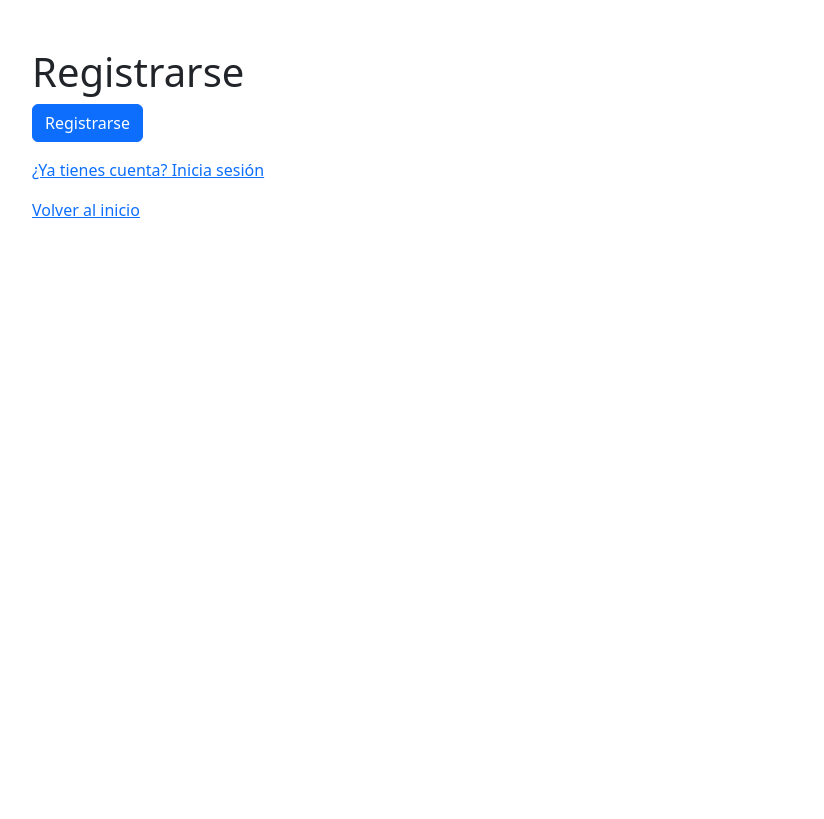
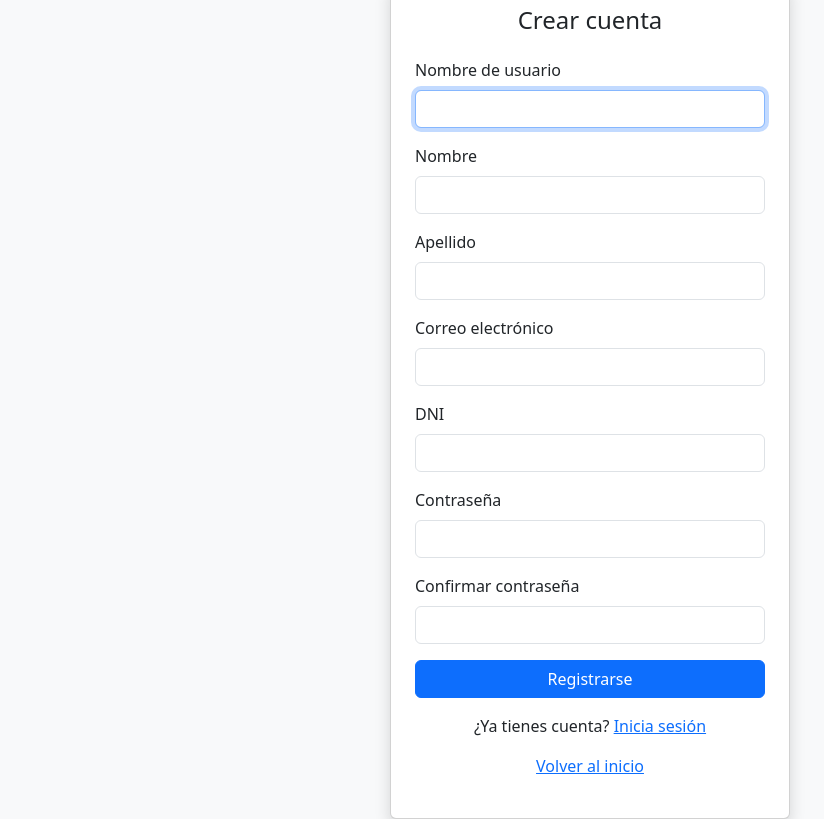
Before and after one commit to Enki7504/alquilerExpress, a Django app: template web/templates/register.html in a window 1280 px wide. Shown: the whole page, without its empty margins (50-874 px from the left). Before the commit the page ends 218 px from the top, so only its background shows below. Run offline with Django 5.2, Linux system fonts and the light colour scheme; the template is opened without the code that fills it: values that come from a table or form of the project are taken from there, others are empty; tables that the repository leaves empty hold one stand-in row (values such as "Sample post").

Commit message:
register

```diff
--- /dev/null
+++ b/web/forms.py
@@ -0,0 +1,17 @@
+from django import forms
+from django.contrib.auth.forms import UserCreationForm
+from django.contrib.auth.models import User
+from .models import Perfil
+
+class RegistroUsuarioForm(UserCreationForm):
+    dni = forms.CharField(max_length=20, required=True, label="DNI")
+
+    class Meta:
+        model = User
+        fields = ("username", "first_name", "last_name", "email", "password1", "password2", "dni")
+
+    def save(self, commit=True):
+        user = super().save(commit)
+        dni = self.cleaned_data["dni"]
+        Perfil.objects.create(usuario=user, dni=dni)
+        return user
--- a/web/templates/register.html
+++ b/web/templates/register.html
@@ -1,20 +1,65 @@
+{% load static %}
+{% load form_tags %}
 <!DOCTYPE html>
 <html lang="es">
 <head>
   <meta charset="UTF-8">
+  <meta name="viewport" content="width=device-width, initial-scale=1">
   <title>Registrarse</title>
-  <link href="https://cdn.jsdelivr.net/npm/bootstrap@5.3.0/dist/css/bootstrap.min.css" rel="stylesheet" />
+  <link href="https://cdn.jsdelivr.net/npm/bootstrap@5.3.3/dist/css/bootstrap.min.css" rel="stylesheet">
+  <link rel="stylesheet" href="{% static 'css/login.css' %}">
 </head>
-<body>
-  <div class="container mt-5">
-    <h1>Registrarse</h1>
-    <form method="post">
+<body class="bg-light d-flex justify-content-center align-items-center vh-100">
+
+  <div class="card shadow p-4 w-100" style="max-width: 400px">
+    <h4 class="mb-4 text-center">Crear cuenta</h4>
+
+    {% if form.errors %}
+      <div class="alert alert-danger text-center" role="alert">
+        Por favor revisa los datos ingresados.
+      </div>
+    {% endif %}
+
+    <form method="post" action="{% url 'register' %}">
       {% csrf_token %}
-      {{ form.as_p }}
-      <button type="submit" class="btn btn-primary">Registrarse</button>
+      <div class="mb-3">
+        <label for="id_username" class="form-label">Nombre de usuario</label>
+        {{ form.username|add_class:"form-control" }}
+      </div>
+      <div class="mb-3">
+        <label for="id_first_name" class="form-label">Nombre</label>
+        {{ form.first_name|add_class:"form-control" }}
+      </div>
+      <div class="mb-3">
+        <label for="id_last_name" class="form-label">Apellido</label>
+        {{ form.last_name|add_class:"form-control" }}
+      </div>
+      <div class="mb-3">
+        <label for="id_email" class="form-label">Correo electrónico</label>
+        {{ form.email|add_class:"form-control" }}
+      </div>
+      <div class="mb-3">
+        <label for="id_dni" class="form-label">DNI</label>
+        {{ form.dni|add_class:"form-control" }}
+      </div>
+      <div class="mb-3">
+        <label for="id_password1" class="form-label">Contraseña</label>
+        {{ form.password1|add_class:"form-control" }}
+      </div>
+      <div class="mb-3">
+        <label for="id_password2" class="form-label">Confirmar contraseña</label>
+        {{ form.password2|add_class:"form-control" }}
+      </div>
+      <div class="d-grid">
+        <button type="submit" class="btn btn-primary">Registrarse</button>
+      </div>
     </form>
-    <p class="mt-3"><a href="{% url 'login' %}">¿Ya tienes cuenta? Inicia sesión</a></p>
-    <p><a href="{% url 'index' %}">Volver al inicio</a></p>
+    <p class="mt-3 text-center">
+      ¿Ya tienes cuenta? <a href="{% url 'login' %}">Inicia sesión</a>
+    </p>
+    <p class="text-center"><a href="{% url 'index' %}">Volver al inicio</a></p>
   </div>
+
+  <script src="https://cdn.jsdelivr.net/npm/bootstrap@5.3.3/dist/js/bootstrap.bundle.min.js"></script>
 </body>
 </html>
--- a/web/views.py
+++ b/web/views.py
@@ -4,6 +4,8 @@ from django.contrib import messages
 from django.shortcuts import redirect, render
 from django.contrib.auth.forms import UserCreationForm
 from .models import Inmueble
+from .forms import RegistroUsuarioForm
+from django.contrib.auth.decorators import login_required
 
 # Create your views here.
 
@@ -23,12 +25,12 @@ def logout_view(request):
 
 def register(request):
     if request.method == 'POST':
-        form = UserCreationForm(request.POST)
+        form = RegistroUsuarioForm(request.POST)
         if form.is_valid():
             form.save()
             return redirect('login')
     else:
-        form = UserCreationForm()
+        form = RegistroUsuarioForm()
     return render(request, 'register.html', {'form': form})
 
 def lista_inmuebles(request):
```
